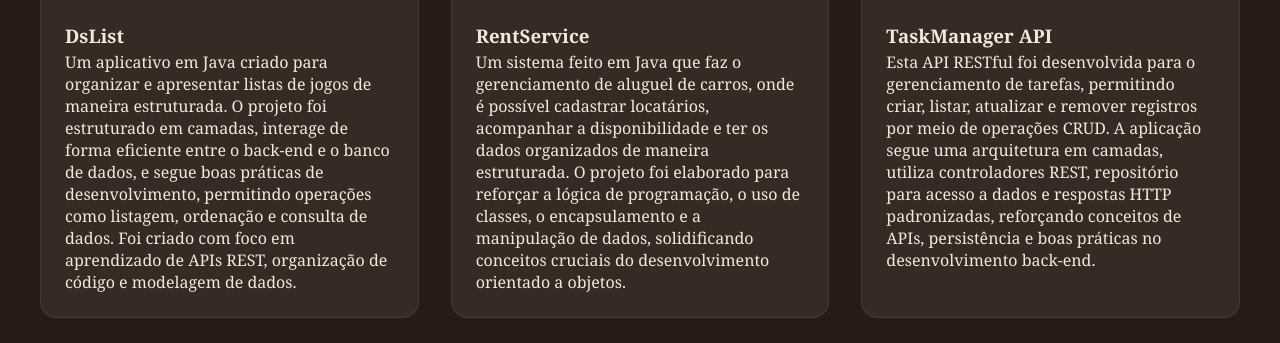
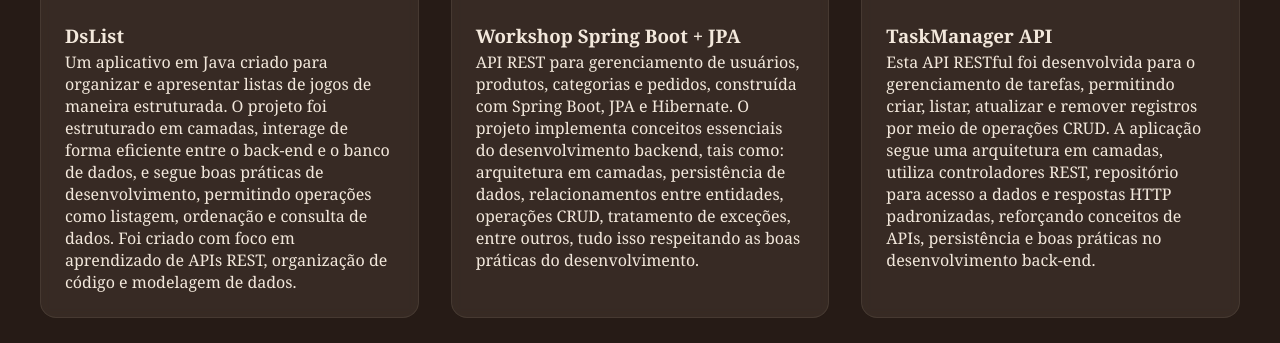
Before and after one commit to Lenhazada/Portifolio-Gabriel-Lenhardt, a plain HTML site: page index.html in a window 1280 px wide. Shown: the part 1978-2321 px from the top of the page. Drawn offline with Linux system fonts and the light colour scheme.

Commit message:
Atualizando Meus Projetos

```diff
--- a/index.html
+++ b/index.html
@@ -57,13 +57,8 @@
                 <a class="link-card" href="https://github.com/Lenhazada/Java-RentService" target="_blank">
                     <img src="img/projeto2.png" alt="Imagem do projeto" class="projetos-imagem">
                     <div class="caixa-textos-projeto">
-                        <h3 class="projetos-card-titulo">RentService</h3>
-                        <p class="projetos-card-descricao">Um sistema feito em Java que faz o gerenciamento de aluguel
-                            de
-                            carros, onde é possível cadastrar locatários, acompanhar a disponibilidade e ter os dados
-                            organizados de maneira estruturada. O projeto foi elaborado para reforçar a lógica de
-                            programação, o uso de classes, o encapsulamento e a manipulação de dados, solidificando
-                            conceitos cruciais do desenvolvimento orientado a objetos.</p>
+                        <h3 class="projetos-card-titulo">Workshop Spring Boot + JPA</h3>
+                        <p class="projetos-card-descricao">API REST para gerenciamento de usuários, produtos, categorias e pedidos, construída com Spring Boot, JPA e Hibernate. O projeto implementa conceitos essenciais do desenvolvimento backend, tais como: arquitetura em camadas, persistência de dados, relacionamentos entre entidades, operações CRUD, tratamento de exceções, entre outros, tudo isso respeitando as boas práticas do desenvolvimento.</p>
                     </div>
                 </a>
             </div>
```
Also changed, not shown: img/projeto2.png.
